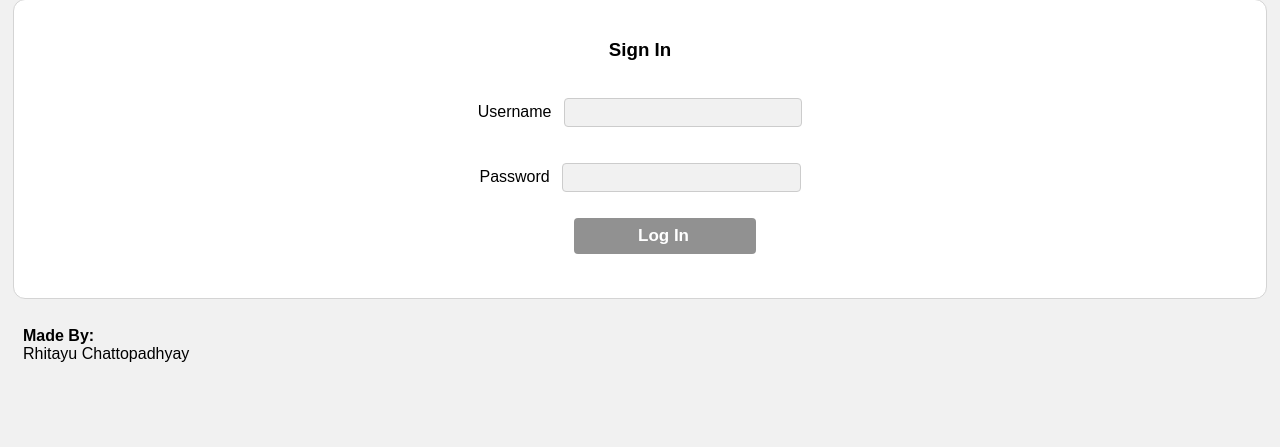
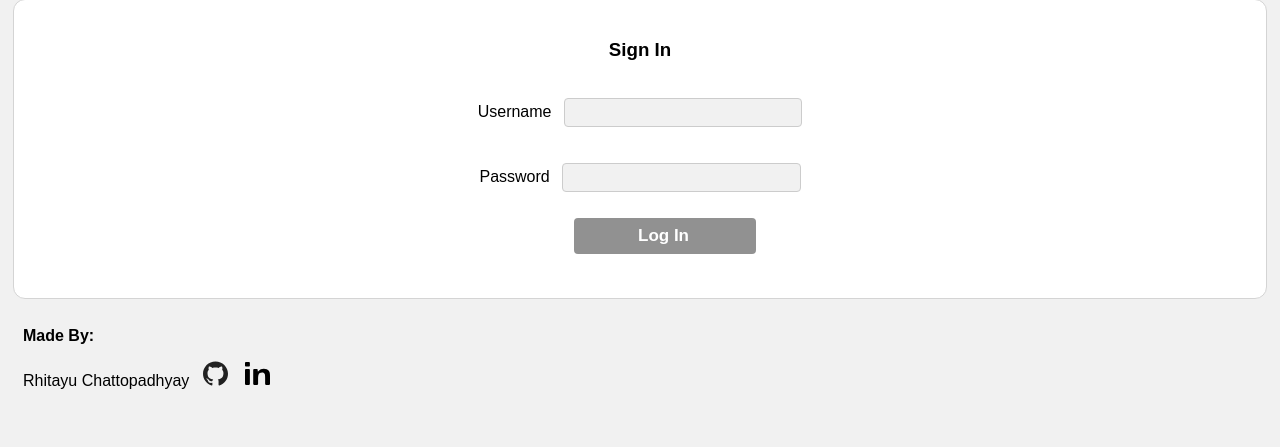
Before and after one commit to rhitayu2/first-blood, a PHP site: page /index.php in a window 1280 px wide. Shown: the part 274-721 px from the top of the page. Run offline with PHP 8.4, Linux system fonts and the light colour scheme; data that the repository does not hold is empty.

Commit message:
added icons

```diff
--- a/templates/_footer.php
+++ b/templates/_footer.php
@@ -1,7 +1,14 @@
-	<body>
-		<div class="footer">
-			<br><b>Made By:</b>
-			<br>Rhitayu Chattopadhyay
-		</div>
+<body>
+			<div class="footer" >
+				<br><b>Made By:</b>
+				<p>
+					Rhitayu Chattopadhyay&nbsp;&nbsp;
+					<a href="https://github.com/rhitayu2/first-blood">
+					<img src="/images/github.svg" style="width: 25px;height: 25px;"></a>
+					&nbsp;&nbsp;
+					<a href="https://www.linkedin.com/in/rhitayu/">
+					<img src="/images/linkedin.svg" style="width: 25px;height: 25px;">
+				</p>
+			</div>
 	</body>
 </html>
```
Also changed, not shown: images/github.svg (added), images/linkedin.svg (added).
